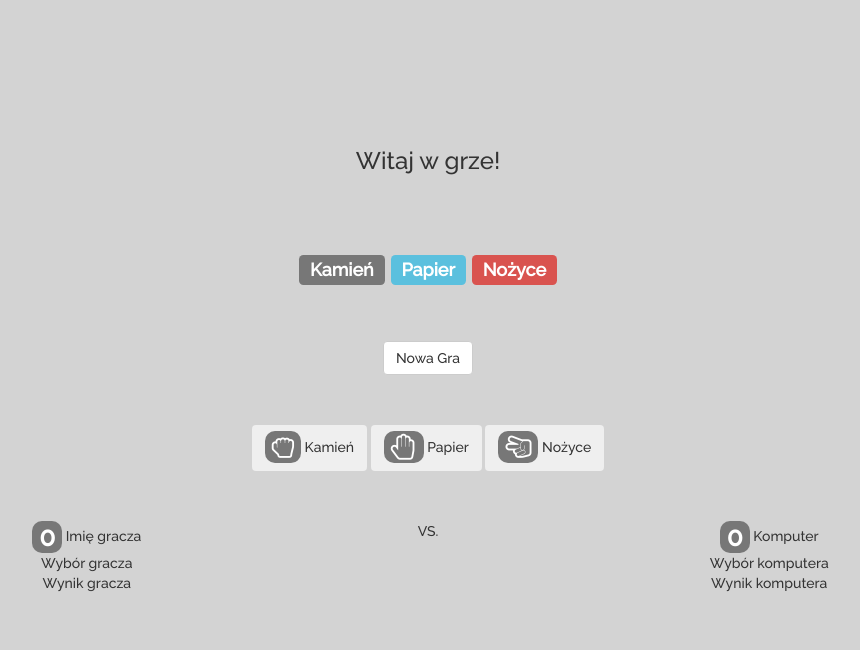
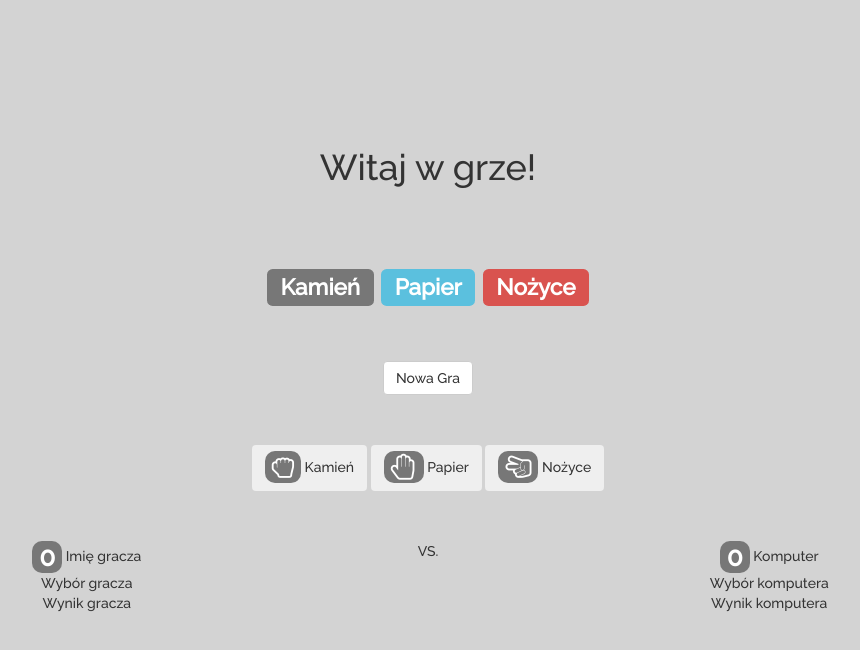
Before and after one commit to MrSTALIN/MrSTALIN.github.io, a plain HTML site: page index.html in a window 1280 px wide. Shown: the whole page, without its empty margins (212-1072 px from the left). Drawn offline with nearby package versions, Linux system fonts and the light colour scheme.

Commit message:
Initial commit

```diff
--- a/index.html
+++ b/index.html
@@ -14,22 +14,20 @@
 	<section>
 		<div class="welcome-title">
 			<div class="container">
-				<h3 class="text-center">
+				<h1 class="text-center">
 					Witaj w grze!
-
-				</h3>
+				</h1>
 			</div>
 		</div>
 	</section>
 	<section>
 		<div class="welcome-title2">
 			<div class="container">
-				<h3 class="text-center">
-
+				<h2 class="text-center">
 					<span class="label label-default">Kamień</span>
 					<span class="label label-info">Papier</span>
 					<span class="label label-danger">Nożyce</span>
-				</h3>
+				</h2>
 			</div>
 		</div>
 	</section>
```
